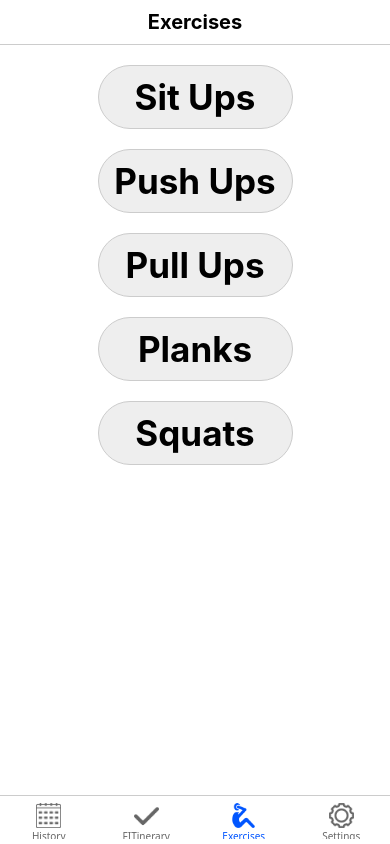
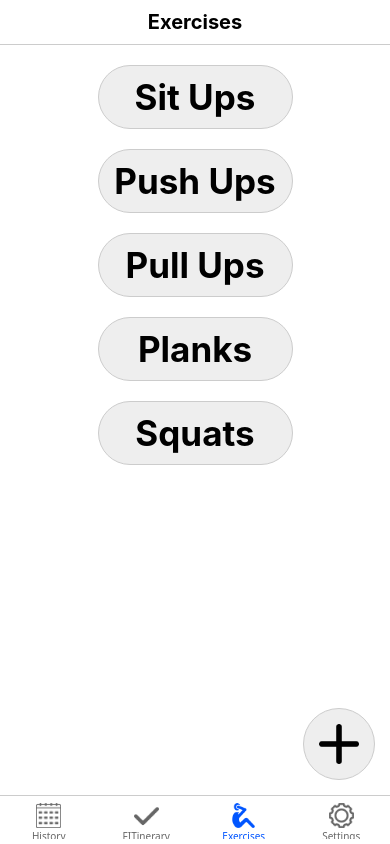
Before and after one commit to CosmicClownTyler/Exercise-Tracker, a React Native app: screen /Exercises in a window 390 px wide. Built offline with nearby package versions, Linux system fonts and the light colour scheme.

Commit message:
Added manual exercise entry button option in settings (floating or fixed) and added the corresponding buttons.

```diff
--- /dev/null
+++ b/Components/ImageButton.tsx
@@ -0,0 +1,34 @@
+import { StyleSheet, TouchableOpacity, Image } from 'react-native';
+
+import type { ImageButtonProps } from '@/types/props';
+
+export default function ImageButton(props: ImageButtonProps) {
+    // Deconstruct props
+    const { onPress, style, src, color, size } = props;
+
+    return (
+        <TouchableOpacity
+            onPress={onPress}
+            style={[buttonStyles.button, style]}
+        >
+            <Image
+                tintColor={color}
+                source={src}
+                style={{
+                    width: size,
+                    height: size,
+                }}
+            />
+        </TouchableOpacity>
+    );
+};
+
+const buttonStyles = StyleSheet.create({
+    button: {
+        borderWidth: 1,
+        borderRadius: 9999,
+        padding: 15,
+        backgroundColor: '#000000',
+        borderColor: '#ffffff',
+    },
+});
--- a/Screens/ExercisesScreen.tsx
+++ b/Screens/ExercisesScreen.tsx
@@ -4,11 +4,12 @@ import { createNativeStackNavigator } from '@react-navigation/native-stack';
 
 import { useAppSelector } from '@/hooks/hooks';
 import { useThemeColors } from '@/hooks/theme';
-import { selectPreferencesExercisesListView } from '@/store/preferences';
+import { selectPreferencesExercisesListView, selectPreferencesManualEntryFloatingButton } from '@/store/preferences';
 
 import * as Styles from '@/Styles/Styles';
 import Header from '@/Components/Header';
 import TextButton, { TextButtonSquare } from '@/Components/TextButton';
+import ImageButton from '@/Components/ImageButton';
 import SitUpsComponent from '@/Components/Exercises/SitUpsComponent';
 import PushUpsComponent from '@/Components/Exercises/PushUpsComponent';
 import PullUpsComponent from '@/Components/Exercises/PullUpsComponent';
@@ -38,6 +39,7 @@ export default function ExercisesScreen() {
 function Landing({ navigation, route }: ExercisesLandingProps) {
     // Get necessary state
     const exercisesListView = useAppSelector(state => selectPreferencesExercisesListView(state));
+    const manualEntryFloatingButton = useAppSelector(state => selectPreferencesManualEntryFloatingButton(state));
 
     // Use the theme colors
     const themeColors = useThemeColors();
@@ -46,6 +48,7 @@ function Landing({ navigation, route }: ExercisesLandingProps) {
     const containerStyles = Styles.containerStyles(themeColors);
     const headerProps = Styles.headerProps(themeColors);
     const textButtonProps = Styles.textButtonProps(themeColors);
+    const imageButtonProps = Styles.imageButtonProps(themeColors);
 
     return (
         <SafeAreaView style={containerStyles.container} edges={['left', 'right', 'top']}>
@@ -73,6 +76,12 @@ function Landing({ navigation, route }: ExercisesLandingProps) {
                     <TextButton {...textButtonProps} onPress={() => { navigation.navigate('Squats'); }}>
                         Squats
                     </TextButton>
+                    {/* Optional manual entry fixed button */}
+                    {!manualEntryFloatingButton &&
+                        <TextButton {...textButtonProps} onPress={() => { navigation.navigate('Manual'); }}>
+                            Manual
+                        </TextButton>
+                    }
                 </View>
             }
             {/* Grid View */}
@@ -109,7 +118,27 @@ function Landing({ navigation, route }: ExercisesLandingProps) {
                         <TextButtonSquare {...textButtonProps} onPress={() => { navigation.navigate('Squats'); }}>
                             Squats
                         </TextButtonSquare>
+                        {/* Optional manual entry fixed button */}
+                        {!manualEntryFloatingButton &&
+                            <TextButtonSquare {...textButtonProps} onPress={() => { navigation.navigate('Manual'); }}>
+                                Manual
+                            </TextButtonSquare>
+                        }
                     </View>
+                </View>
+            }
+            {/* Optional manual entry floating button */}
+            {manualEntryFloatingButton &&
+                <View style={{
+                    width: '100%',
+                    alignItems: 'flex-end',
+                }}>
+                    <ImageButton
+                        {...imageButtonProps}
+                        src={require('@/assets/icons/plus.png')}
+                        size={40}
+                        onPress={() => { navigation.navigate('Manual'); }}
+                    />
                 </View>
             }
         </SafeAreaView>
--- a/Screens/SettingsScreen.tsx
+++ b/Screens/SettingsScreen.tsx
@@ -9,9 +9,12 @@ import {
     revertToDefaultPreferences,
     selectPreferencesWeekStartsOn,
     selectPreferencesExercisesListView,
+    selectPreferencesManualEntryFloatingButton,
     setWeekStartsOn,
     exercisesListView,
     exercisesGridView,
+    manualEntryFloatingButton,
+    manualEntryFixedButton,
 } from '@/store/preferences';
 import {
     revertToDefaultTheme,
@@ -295,6 +298,7 @@ function Layout({ navigation, route }: LayoutProps) {
     // Get necessary state
     const dispatch = useAppDispatch();
     const isExercisesListView = useAppSelector(state => selectPreferencesExercisesListView(state));
+    const isManualEntryFloatingButton = useAppSelector(state => selectPreferencesManualEntryFloatingButton(state));
 
     // Use the theme colors
     const themeColors = useThemeColors();
@@ -313,13 +317,19 @@ function Layout({ navigation, route }: LayoutProps) {
     const setExercisesGridView = () => {
         dispatch(exercisesGridView());
     };
+    const setManualEntryFloatingButton = () => {
+        dispatch(manualEntryFloatingButton());
+    };
+    const setManualEntryFixedButton = () => {
+        dispatch(manualEntryFixedButton());
+    };
 
     return (
         <SafeAreaView style={containerStyles.container} edges={['left', 'right', 'top']}>
             <Header title='Layout' leftImage={require('@/assets/icons/arrow-left.png')} onLeft={navigation.goBack} {...headerProps} />
             <ScrollView {...scrollViewProps}>
                 <TableView>
-                    <Section header='Layout' {...tableSectionProps}>
+                    <Section header='Exercises Layout' {...tableSectionProps}>
                         <Cell
                             title='List'
                             cellStyle='Basic'
@@ -332,6 +342,22 @@ function Layout({ navigation, route }: LayoutProps) {
                             cellStyle='Basic'
                             accessory={!isExercisesListView ? 'Checkmark' : undefined}
                             onPress={setExercisesGridView}
+                            {...tableCellProps}
+                        />
+                    </Section>
+                    <Section header='Manual Exercise Entry Button' {...tableSectionProps}>
+                        <Cell
+                            title='Floating Button'
+                            cellStyle='Basic'
+                            accessory={isManualEntryFloatingButton ? 'Checkmark' : undefined}
+                            onPress={setManualEntryFloatingButton}
+                            {...tableCellProps}
+                        />
+                        <Cell
+                            title='Fixed Button'
+                            cellStyle='Basic'
+                            accessory={!isManualEntryFloatingButton ? 'Checkmark' : undefined}
+                            onPress={setManualEntryFixedButton}
                             {...tableCellProps}
                         />
                     </Section>
--- a/Styles/Styles.ts
+++ b/Styles/Styles.ts
@@ -5,7 +5,7 @@ import { calcContrastingAccentPair } from '@/Styles/Colors';
 import type { ScrollViewProps } from 'react-native';
 import type { SectionInterface } from 'react-native-tableview-simple/lib/typescript/components/Section';
 import type { CellInterface } from 'react-native-tableview-simple/lib/typescript/components/Cell';
-import type { CalendarProps, CheckboxProps, CircularProgressProps, ColorPickerProps, HeaderProps, TextButtonProps } from '@/types/props';
+import type { CalendarProps, CheckboxProps, CircularProgressProps, ColorPickerProps, HeaderProps, TextButtonProps, ImageButtonProps } from '@/types/props';
 
 import { Weekday } from '@/types/types';
 import type { ColorTheme } from '@/types/types';
@@ -30,6 +30,10 @@ export function textStyles(colors: ColorTheme) {
     return StyleSheet.create({
         text: {
             color: primary,
+        },
+        mediumText: {
+            color: primary,
+            fontSize: 18,
         },
         menuText: {
             textAlign: 'left',
@@ -196,3 +200,17 @@ export function textButtonProps(colors: ColorTheme) {
 
     return textButtonProps;
 };
+export function imageButtonProps(colors: ColorTheme) {
+    const { isDark, background, primary, secondary, foreground, borders, accent } = colors;
+
+    const imageButtonProps: ImageButtonProps = {
+        style: {
+            backgroundColor: foreground,
+            borderColor: borders,
+            margin: 15,
+        },
+        color: primary,
+    };
+
+    return imageButtonProps;
+};
--- a/store/preferences.ts
+++ b/store/preferences.ts
@@ -8,6 +8,7 @@ import type { PreferencesState } from '@/types/types';
 export const defaultPreferencesState: PreferencesState = {
     weekStartsOn: Weekday.Sunday,
     exercisesListView: true,
+    manualEntryFloatingButton: true,
 };
 
 // The preferences slice
@@ -28,6 +29,12 @@ export const preferencesSlice = createSlice({
         exercisesGridView: (state) => {
             state.exercisesListView = false;
         },
+        manualEntryFloatingButton: (state) => {
+            state.manualEntryFloatingButton = true;
+        },
+        manualEntryFixedButton: (state) => {
+            state.manualEntryFloatingButton = false;
+        },
     },
 });
 
@@ -40,9 +47,12 @@ export const {
     setWeekStartsOn,
     exercisesListView,
     exercisesGridView,
+    manualEntryFloatingButton,
+    manualEntryFixedButton,
 } = preferencesSlice.actions;
 
 // Basic selectors
 export const selectPreferences = (state: AppState) => state.settings.preferences;
 export const selectPreferencesWeekStartsOn = (state: AppState) => state.settings.preferences.weekStartsOn;
 export const selectPreferencesExercisesListView = (state: AppState) => state.settings.preferences.exercisesListView;
+export const selectPreferencesManualEntryFloatingButton = (state: AppState) => state.settings.preferences.manualEntryFloatingButton;
--- a/types/types.ts
+++ b/types/types.ts
@@ -50,6 +50,7 @@ export interface ThemeState {
 export interface PreferencesState {
     weekStartsOn: Weekday;
     exercisesListView: boolean;
+    manualEntryFloatingButton: boolean;
 };
 
 
```
